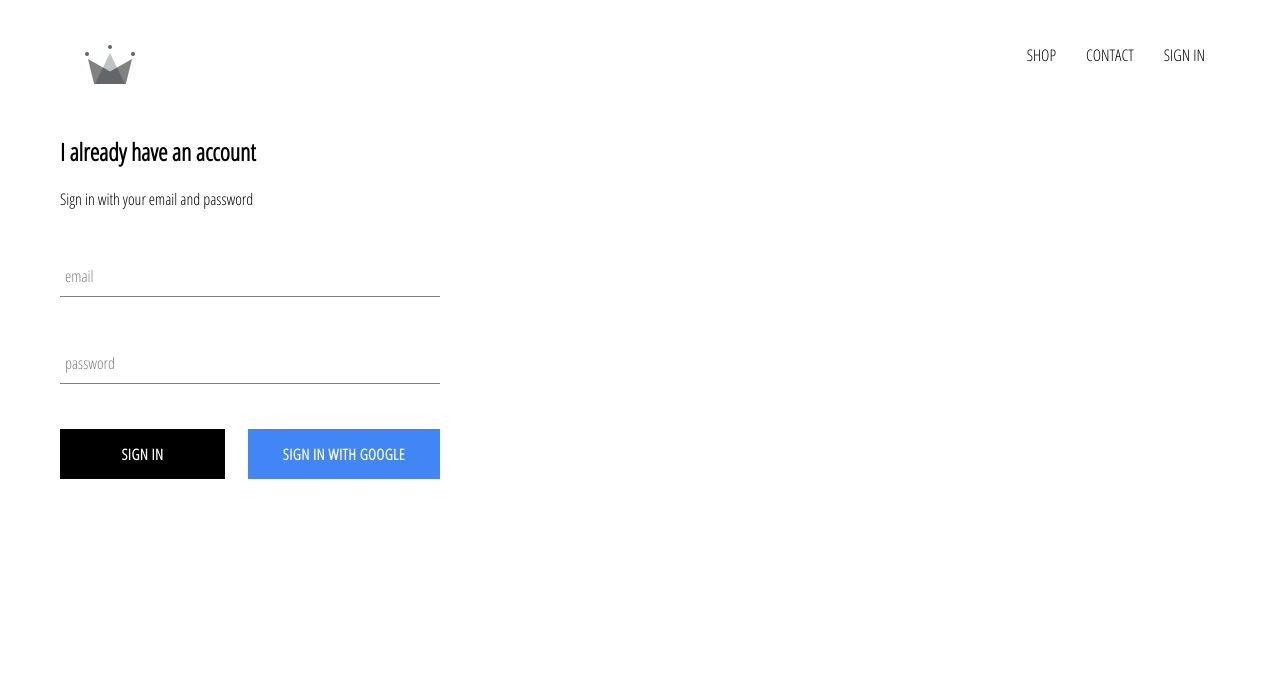
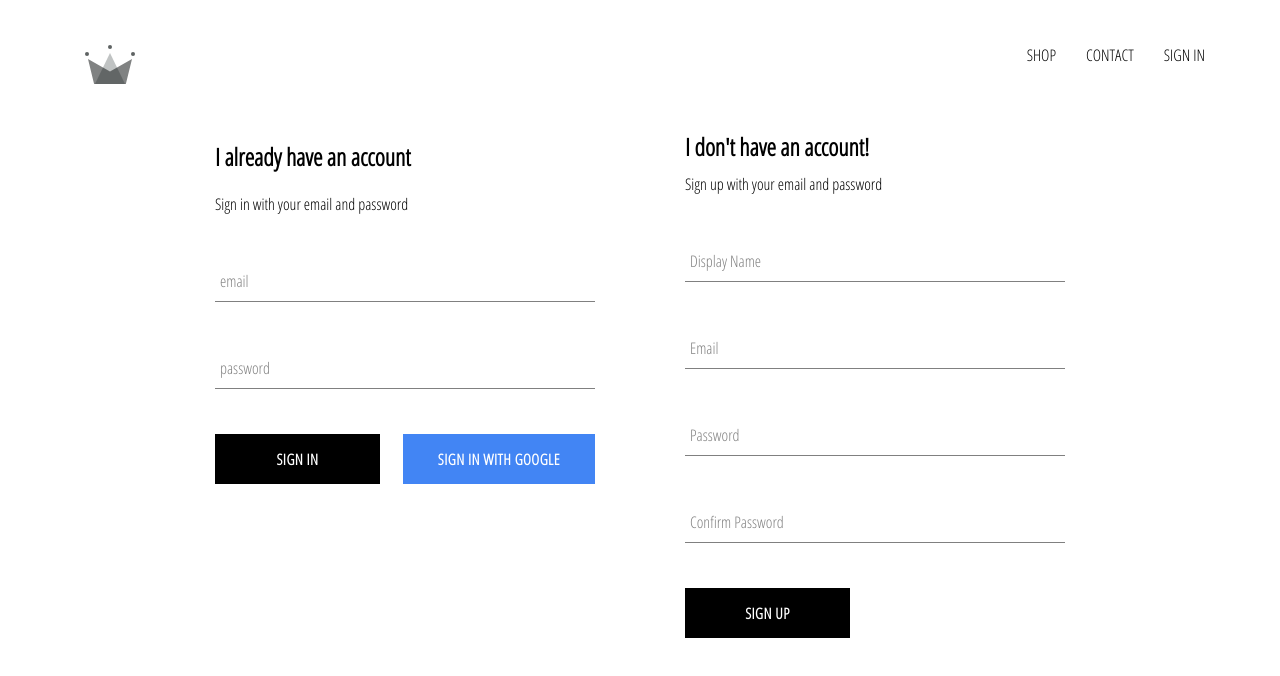
Before and after one commit to thetrinh16698/e-commerce-website, a React (Create React App) app: page /signin in a window 1280 px wide. Shown: the top 676 px of the page. Built offline with nearby package versions, Linux system fonts and the light colour scheme; no server answers.

Commit message:
install firestore database, now can store user sign up

```diff
--- a/src/App.js
+++ b/src/App.js
@@ -6,7 +6,7 @@
 import ShopPage from './pages/shop/shop.cpn';
 import Header from './components/header/header.cpn';
 import SignInAndSignUpPage from './pages/sign-in-and-sign-up/sign-in-and-sign-up.cpn';
-import { auth } from './firebase/firebase.utils';
+import { auth, createUserProfileDocument } from './firebase/firebase.utils';
 
 class App extends React.Component {
   constructor() {
@@ -14,14 +14,28 @@
 
     this.state = {
       currentUser: null
-    }
+    };
   }
 
-  unsubscribeFromAuth = null
+  unsubscribeFromAuth = null;
 
   componentDidMount() {
-    this.unsubscribeFromAuth = auth.onAuthStateChanged(user => {
-      this.setState({ currentUser: user });
+    this.unsubscribeFromAuth = auth.onAuthStateChanged(async userAuth => {
+      if (userAuth) {
+        const userRef = await createUserProfileDocument(userAuth);
+
+        userRef.onSnapshot(snapShot => {
+          this.setState({
+            currentUser: {
+              id: snapShot.id,
+              ...snapShot.data()
+            }
+          });
+          console.log(this.state);
+        });
+      } else {
+        this.setState({ currentUser: userAuth });
+      }
     });
   }
 
--- /dev/null
+++ b/src/components/sign-up/sign-up.cpn.jsx
@@ -0,0 +1,101 @@
+import React from 'react';
+
+import FormInput from '../form-input/form-input.cpn';
+import CustomButton from '../custom-button/custom-button.cpn';
+
+import { auth, createUserProfileDocument } from '../../firebase/firebase.utils';
+
+import './sign-up.style.scss';
+
+class SignUp extends React.Component {
+    constructor(){
+        super();
+
+        this.state = {
+            displayName: '',
+            email: '',
+            password: '',
+            confirmPassword: ''
+        }
+    }
+
+    handleSubmit = async event => {
+        event.preventDefault();
+
+        const { displayName, email, password, confirmPassword } = this.state;
+
+        if (password !== confirmPassword) {
+            alert("password don't match");
+            return;
+        }
+
+        try {
+            const { user } = await auth.createUserWithEmailAndPassword(email, password);
+
+            await createUserProfileDocument(user, { displayName });
+
+            this.setState({
+                displayName: '',
+                email: '',
+                password: '',
+                confirmPassword: ''
+            });
+
+        } catch (error) {
+            console.error(error);
+        }
+    };
+
+    handleChange = event => {
+        const { name, value } = event.target;
+
+        this.setState({ [name]: value });
+    }
+
+    render() {
+        const { displayName, email, password, confirmPassword } = this.state;
+        return(
+            <div className='sign-up'>
+                <h2 className='title'>I don't have an account!</h2>
+                <span>Sign up with your email and password</span>
+                <form className='sign-up-form' onSubmit={this.handleSubmit}>
+                    <FormInput
+                        type='text'
+                        name='displayName'
+                        value={displayName}
+                        onChange={this.handleChange}
+                        label='Display Name'
+                        required
+                    />
+                    <FormInput
+                        type='email'
+                        name='email'
+                        value={email}
+                        onChange={this.handleChange}
+                        label='Email'
+                        required
+                    />
+                    <FormInput
+                        type='password'
+                        name='password'
+                        value={password}
+                        onChange={this.handleChange}
+                        label='Password'
+                        required
+                    />
+                    <FormInput
+                        type='password'
+                        name='confirmPassword'
+                        value={confirmPassword}
+                        onChange={this.handleChange}
+                        label='Confirm Password'
+                        required
+                    />
+                    <CustomButton type='submit'>SIGN UP</CustomButton>
+                </form>
+            </div>
+        );
+    }
+}
+
+export default SignUp;
--- /dev/null
+++ b/src/components/sign-up/sign-up.style.scss
@@ -0,0 +1,9 @@
+.sign-up {
+    display: flex;
+    flex-direction: column;
+    width: 380px;
+
+    .title {
+        margin: 10px 0;
+    }
+}
--- a/src/firebase/firebase.utils.js
+++ b/src/firebase/firebase.utils.js
@@ -13,6 +13,32 @@
     measurementId: "G-9GH4NHW030"
 }
 
+export const createUserProfileDocument = async (userAuth, additionalData) => {
+    if (!userAuth) return;
+
+    const userRef = firestore.doc(`users/${userAuth.uid}`)
+
+    const snapShot = await userRef.get();
+
+    if (!snapShot.exists) {
+        const { displayName, email } = userAuth;
+        const createdAt = new Date();
+
+        try {
+            await userRef.set({
+                displayName,
+                email,
+                createdAt,
+                ...additionalData
+            })
+        } catch (error) {
+            console.log('error creating user', error.message);
+        }
+    }
+
+    return userRef;
+};
+
 firebase.initializeApp(config);
 
 export const auth = firebase.auth();
--- a/src/pages/sign-in-and-sign-up/sign-in-and-sign-up.cpn.jsx
+++ b/src/pages/sign-in-and-sign-up/sign-in-and-sign-up.cpn.jsx
@@ -1,12 +1,14 @@
 import React from 'react';
 
 import SignIn from '../../components/sign-in/sign-in.cpn';
+import SignUp from '../../components/sign-up/sign-up.cpn';
 
 import './sign-in-and-sign-up.style.scss';
 
 const SignInAndSignUpPage = () => (
     <div className='sign-in-and-sign-up'>
         <SignIn />
+        <SignUp />
     </div>
 );
 
--- a/src/pages/sign-in-and-sign-up/sign-in-and-sign-up.style.scss
+++ b/src/pages/sign-in-and-sign-up/sign-in-and-sign-up.style.scss
@@ -0,0 +1,6 @@
+.sign-in-and-sign-up {
+    width: 850px;
+    display: flex;
+    justify-content: space-between;
+    margin: 30px auto;
+}
```
Also changed, not shown: src/components/custom-button/custom-button.cpn.jsx (line endings or trailing spaces).
